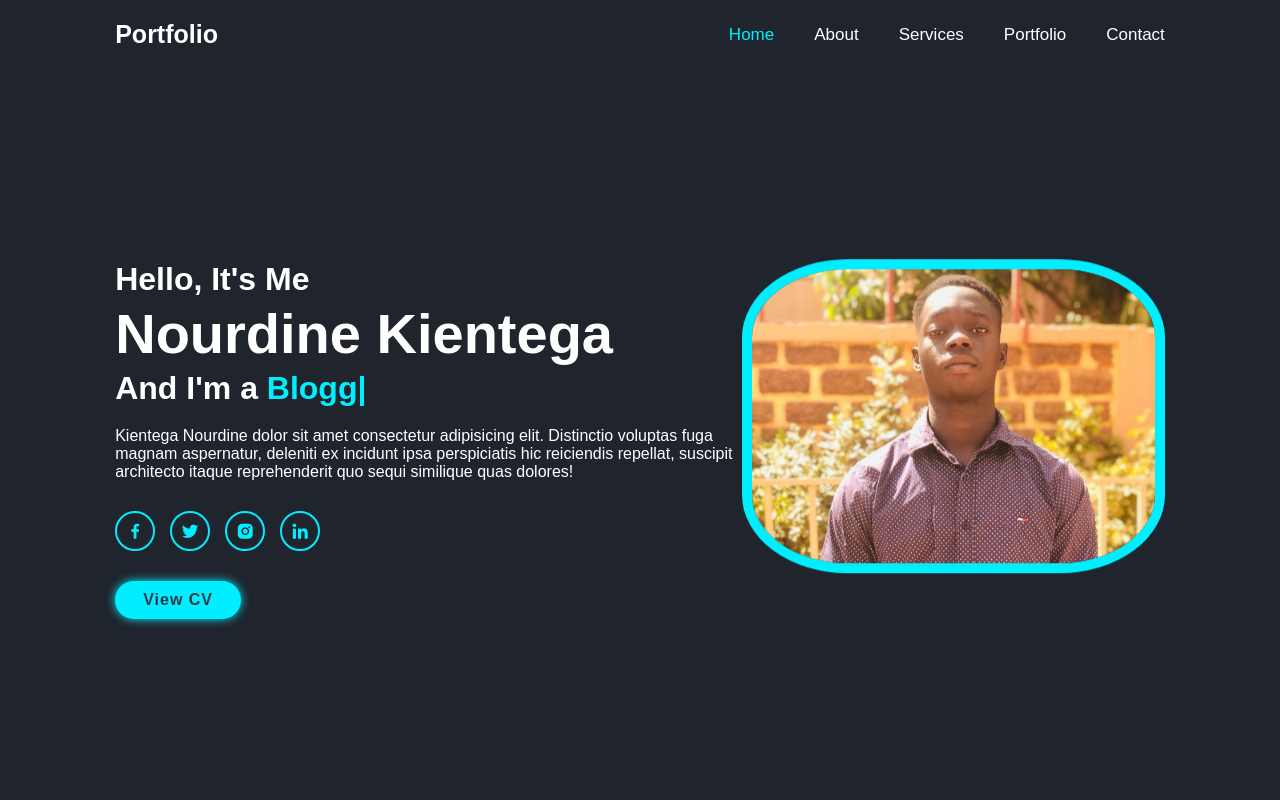
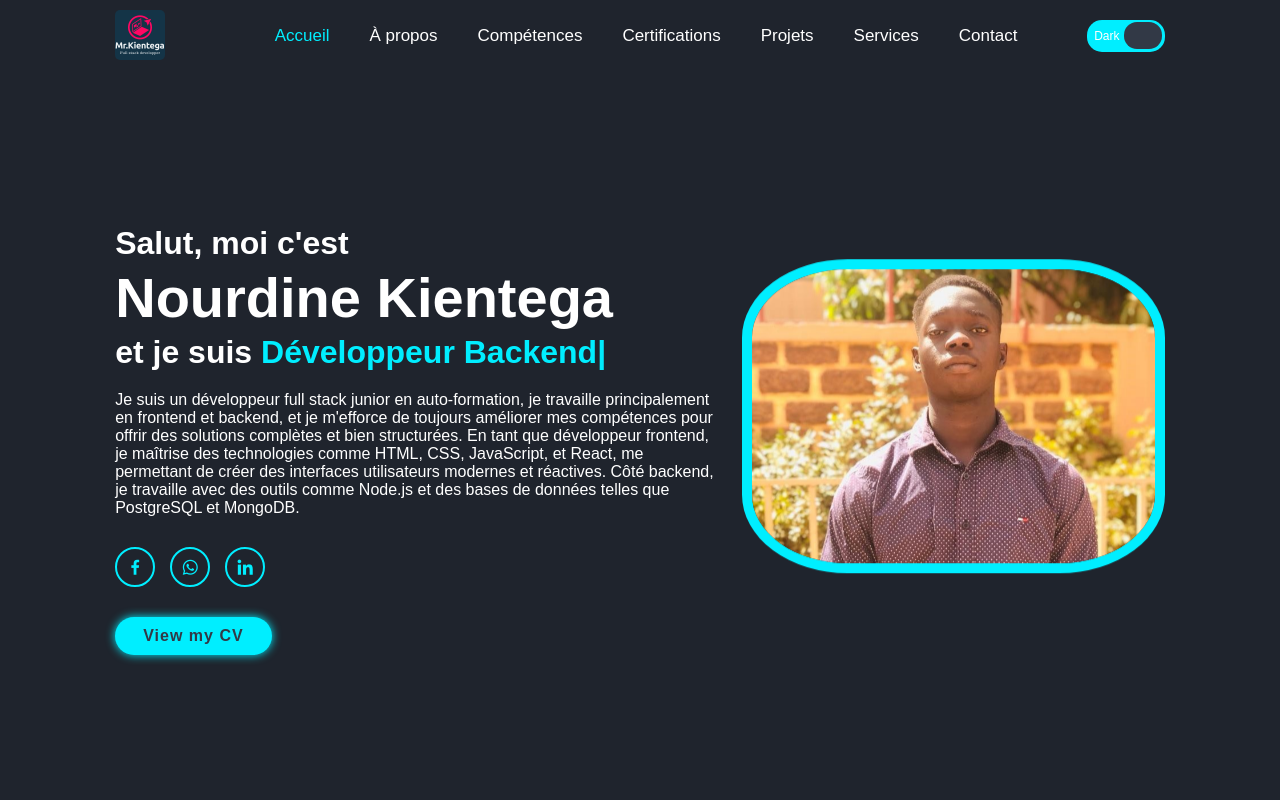
Before and after one commit to Nourdine-Kientega/portfolio, a React (Create React App) app in the folder client/: page / in a window 1280 px wide. Shown: the top 800 px of the page. Built offline with nearby package versions, Linux system fonts and the light colour scheme.

Commit message:
Update header section portfolio

```diff
--- a/client/src/assets/styles/portfolio.css
+++ b/client/src/assets/styles/portfolio.css
@@ -3,14 +3,24 @@
 html { font-size: 62.5%; overflow-x: hidden; }
 body { background-color: var(--bg-color); color: var(--text-color); }
 section { min-height: 100vh; padding: 10rem 9% 2rem; }
-.header { position: fixed; top: 0; left: 0; width: 100%; padding: 2rem 9%; background: var(--bg-color); display: flex; justify-content: space-between; align-items: center; z-index: 100; }
+.header { position: fixed; top: 0; left: 0; width: 100%; padding: 1rem 9%; background: var(--bg-color); display: flex; justify-content: space-between; align-items: center; z-index: 100; }
 .header.sticky { border-bottom: .1rem solid rgba(0, 0, 0, .1); }
-.logo { font-size: 2.5rem; color: var(--text-color); font-weight: 600; cursor: default; }
+.logo { color: var(--text-color); cursor: pointer; }
+.logo img { width: 50px; height: 50px; border-radius: 5px; }
 .navbar a { font-size: 1.7rem; color: var(--text-color); margin-left: 4rem;  }
 .navbar a:hover, .navbar a.active { color: var(--main-color); }
 #menu-icon { font-size: 3.6rem; color: var(--text-color); display: none; }
 
-.home { display: flex; justify-content: center; align-items: center; }
+/***/
+
+header .sliders { display: flex; gap: 5px; }
+header .sliders .slider { width: 78px; height: 32px; position: relative; display: flex; align-items: center; justify-content: space-around; background: var(--main-color);  border-radius: 15px; }
+header .sliders .slider span { color: var(--text-color); font-size: 12px; }
+header .sliders .slider .slide { width: 38px; height: 85%; position: absolute; left: 2px; top: 2px; background: var(--second-bg-color); cursor: pointer; border-radius: 13px; transition: all .5s ease; }
+header .sliders .slider .slide.active { left: 48%; }
+
+
+.home { display: flex; justify-content: center; align-items: center; gap: 2rem; }
 .home-content h3 { font-size: 3.2rem; font-weight: 700; }
 .home-content h3:nth-of-type(2) { margin-bottom: 2rem; }
 span { color: var(--main-color); }
--- a/client/src/assets/utils/portfolioUtils.js
+++ b/client/src/assets/utils/portfolioUtils.js
@@ -13,7 +13,7 @@ export const initScrollReveal = () => {
 // Fonction pour configurer Typed.js
 export const initTypedJs = (elementSelector) => {
   const typedInstance = new Typed(elementSelector, {
-    strings: ['Frontend Developer', 'Blogger'],
+    strings: ['Développeur Frontend', 'Développeur Backend', 'Développeur Full Stack'],
     typeSpeed: 100,
     backSpeed: 100,
     backDelay: 1000,
--- a/client/src/components/Layout/HeaderComponent.tsx
+++ b/client/src/components/Layout/HeaderComponent.tsx
@@ -1,16 +1,34 @@
 import { useState } from "react";
+import Logo from '../../assets/images/logo.png';
+import Slider from "../utils/Slider";
 
 export const HeaderComponent = () => {
 
     const [isActive, setIsActive] = useState(false);
+    const [language, setLanguage] = useState(true);
+    const [slide, setSlide] = useState(true);
 
     const handleMenuClick = () => {
       setIsActive(!isActive); // Bascule l'état actif
     };
 
+    const handleChangeLanguage = (state: boolean) => {
+
+      setLanguage(state);
+      console.log(state ? 'FR' : 'EN');
+    };
+
+    const handleChangeMode = (state: boolean) => {
+
+      setSlide(state);
+      console.log(state ? 'Dark' : 'Light');
+    };
+
   return (
     <header className="header">
-        <a href="#" className="logo">Portfolio</a>
+        <a href="/" className="logo">
+          <img src={Logo} alt="Logo icon" />
+        </a>
 
       {/* Icône du menu */}
       <i
@@ -21,12 +39,20 @@ export const HeaderComponent = () => {
 
       {/* Navigation */}
       <nav className={`navbar ${isActive ? 'active' : ''}`}>
-            <a href="#home" className="active">Home</a>
-            <a href="#about">About</a>
-            <a href="#services">Services</a>
-            <a href="#portfolio">Portfolio</a>
-            <a href="#contact">Contact</a>
-        </nav>
+        <a href="#home" className="active">Accueil</a>
+        <a href="#about">À propos</a>
+        <a href="#skills">Compétences</a>
+        <a href="#certifications">Certifications</a>
+        <a href="#projects">Projets</a>
+        <a href="#services">Services</a>
+        <a href="#contact">Contact</a>
+      </nav>
+
+        {/* Sliders */}
+      <div className="sliders">
+        {/* <Slider isSlided={language} options={['FR', 'EN']} onChangeValue={(e) => handleChangeLanguage(e)} /> */}
+        <Slider isSlided={slide} options={['Dark', 'Lght']} onChangeValue={(e) => handleChangeMode(e)}/>
+      </div>
     </header>
   )
 };
--- a/client/src/components/sections/AboutComponent.tsx
+++ b/client/src/components/sections/AboutComponent.tsx
@@ -14,7 +14,7 @@ export const AboutComponent = () => {
                 nulla! Error, tempore vitae officia cum consequatur quae saepe iste blanditiis perferendis
                 veniam nemo neque cupiditate fugit ab, ad exercitationem possimus! Iure praesentium aliquam quasi
                 fugiat dolorum quod, corporis rem, cumque non iste animi odit totam quibusdam at et similique id.</p>
-            <a href="#" className="btn">Read more</a>
+            {/* <a href="#" className="btn">Read more</a> */}
         </div>
     </section>
   )
--- a/client/src/components/sections/HomeComponent.tsx
+++ b/client/src/components/sections/HomeComponent.tsx
@@ -4,17 +4,24 @@ export const HomeComponent = () => {
   return (
     <section className="home" id="home">
         <div className="home-content">
-            <h3>Hello, It's Me</h3>
+            <h3>Salut, moi c'est</h3>
             <h1>Nourdine Kientega</h1>
-            <h3>And I'm a <span className="multiple-text"></span></h3>
-            <p>Kientega Nourdine dolor sit amet consectetur adipisicing elit. Distinctio voluptas fuga magnam aspernatur, deleniti ex incidunt ipsa perspiciatis hic reiciendis repellat, suscipit architecto itaque reprehenderit quo sequi similique quas dolores!</p>
+            <h3>et je suis <span className="multiple-text"></span></h3>
+            <p>
+              Je suis un développeur full stack junior en auto-formation, je travaille principalement en frontend et backend,
+              et je m'efforce de toujours améliorer mes compétences pour offrir des solutions complètes et bien structurées.
+              En tant que développeur frontend, je maîtrise des technologies comme HTML, CSS, JavaScript, et React, me permettant de
+              créer des interfaces utilisateurs modernes et réactives. Côté backend, je travaille avec des outils comme Node.js et des
+               bases de données telles que PostgreSQL et MongoDB.
+            </p>
             <div className="social-media">
-                <a href="#"><i className='bx bxl-facebook' ></i></a>
-                <a href="#"><i className='bx bxl-twitter' ></i></a>
-                <a href="#"><i className='bx bxl-instagram-alt' ></i></a>
-                <a href="#"><i className='bx bxl-linkedin' ></i></a>
+                <a href="#" title='Facebook'><i className='bx bxl-facebook' ></i></a>
+                <a href="#" title='WhatsApp'><i className='bx bxl-whatsapp' ></i></a>
+                {/* <a href="#"><i className='bx bxl-twitter' ></i></a> */}
+                {/* <a href="#"><i className='bx bxl-instagram-alt' ></i></a> */}
+                <a href="#" title='LinkedIn'><i className='bx bxl-linkedin' ></i></a>
             </div>
-            <a href="https://kientega-nourdine.github.io/CV/" target="_blank" className="btn">View CV</a>
+            <a href="https://nourdine-kientega.github.io/cv/" target="_blank" className="btn">View my CV</a>
         </div>
         <div className="home-img">
             <img src={ProfilImage} alt="" />
--- /dev/null
+++ b/client/src/components/utils/Slider.tsx
@@ -0,0 +1,34 @@
+interface SliderProps {
+    isSlided: boolean;
+    options: string[];
+    onChangeValue: (isSlided: boolean) => void;
+};
+
+const Slider = ({ isSlided, options, onChangeValue}: SliderProps) => {
+  return (
+    <div className="slider">
+        { options.map((item, index) => <span key={index}>{item}</span>) }
+        <div className={`slide ${isSlided && 'active'}`} onClick={() => onChangeValue(!isSlided)}></div>
+    </div>
+  )
+}
+
+export default Slider;
+
+
+
+
+
+        // {/* Language */}
+        // <div className="slider">
+        //   <span>FR</span>
+        //   <span>EN</span>
+        //   <div className="slide"></div>
+        // </div>
+
+        // {/* Mode */}
+        // <div className="slider">
+        //   <span>Dark</span>
+        //   <span>Light</span>
+        //   <div className="slide"></div>
+        // </div>
--- /dev/null
+++ b/package.json
@@ -0,0 +1,6 @@
+{
+  "dependencies": {
+    "scrollreveal": "^4.0.9",
+    "typed.js": "^2.1.0"
+  }
+}
```
Also changed, not shown: client/src/assets/utils/portfolio.js (+53 -44 lines), client/src/assets/images/logo.png (added), 1 other file (tests, documents, lock files or other folders).
